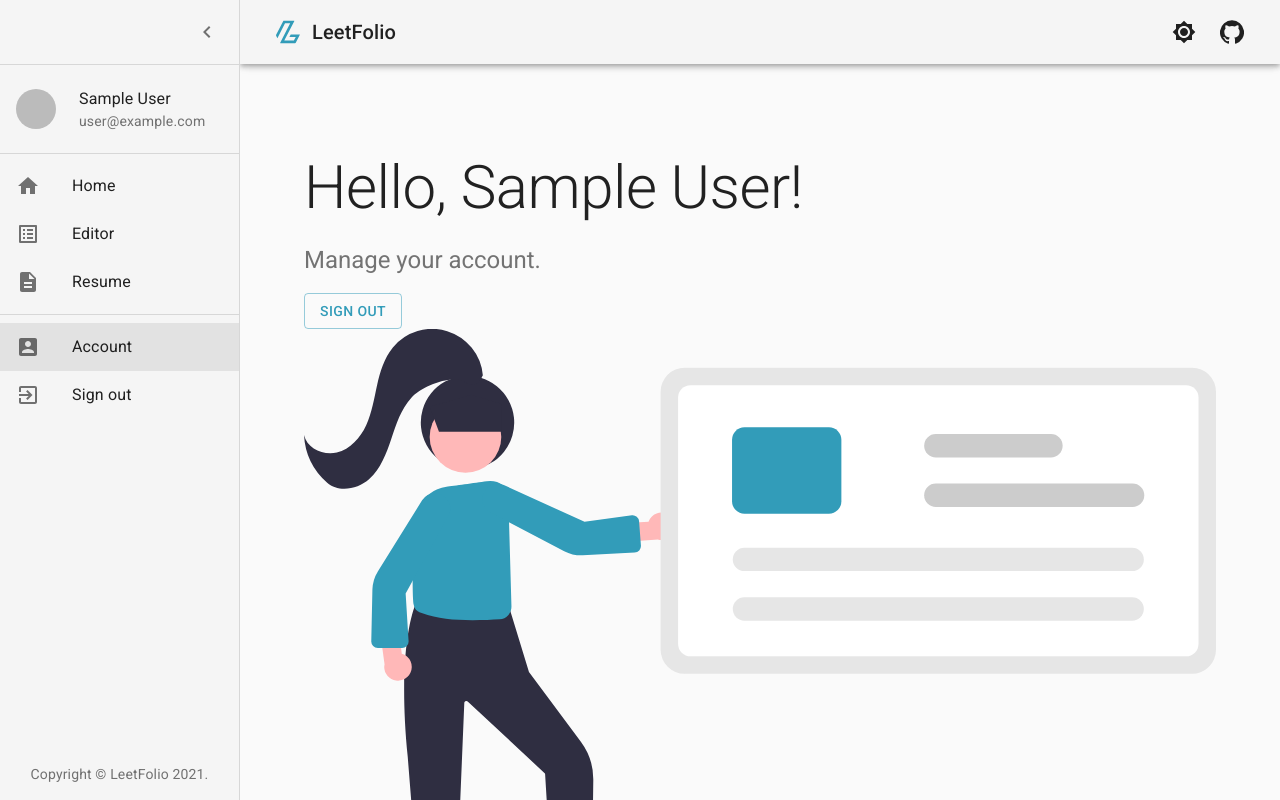
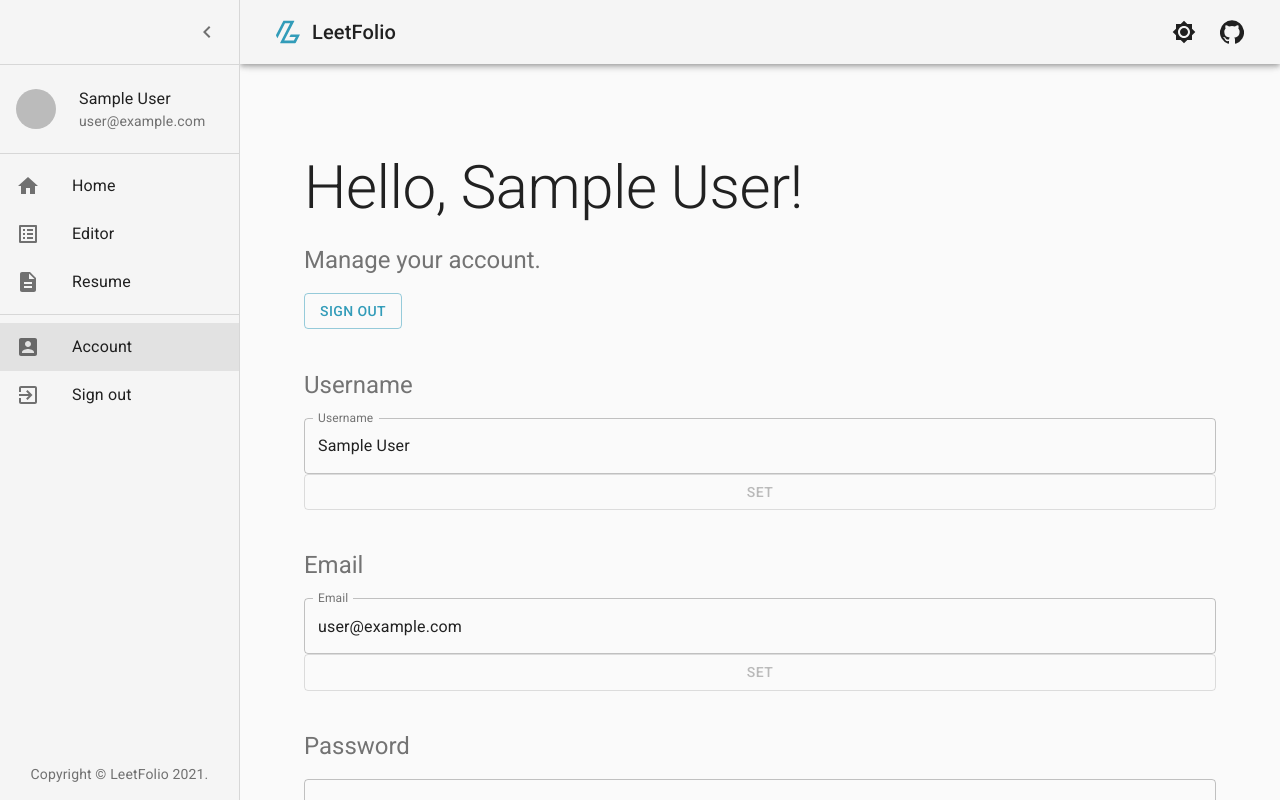
Before and after one commit to JoHoop/leetfolio, a React (Create React App) app: page /account in a window 1280 px wide. Shown: the top 800 px of the page. Built offline with nearby package versions, Linux system fonts and the light colour scheme; no server answers; sample sign-in values are in the browser's storage.

Commit message:
Remove illustration from account page

```diff
--- a/src/pages/Account.js
+++ b/src/pages/Account.js
@@ -33,8 +33,6 @@ import {
 } from '../services/Auth.js';
 import { UseForm } from '../services/UseForm';
 import { Notification } from '../components/Notification';
-import { Illustration } from '../components/Illustration';
-import ShortBio from '../illustrations/shortBio.svg';
 import { AuthProvidersLinks } from '../components/AuthProvidersLinks';
 
 const useStyles = makeStyles((theme) => ({
@@ -240,7 +238,6 @@ export const Account = () => {
       <Button onClick={handleSignOut} variant='outlined' color='primary'>
         Sign out
       </Button>
-      <Illustration illustration={ShortBio} />
       <br />
       <br />
       <br />
```
Also changed, not shown: src/illustrations/shortBio.svg (deleted).
